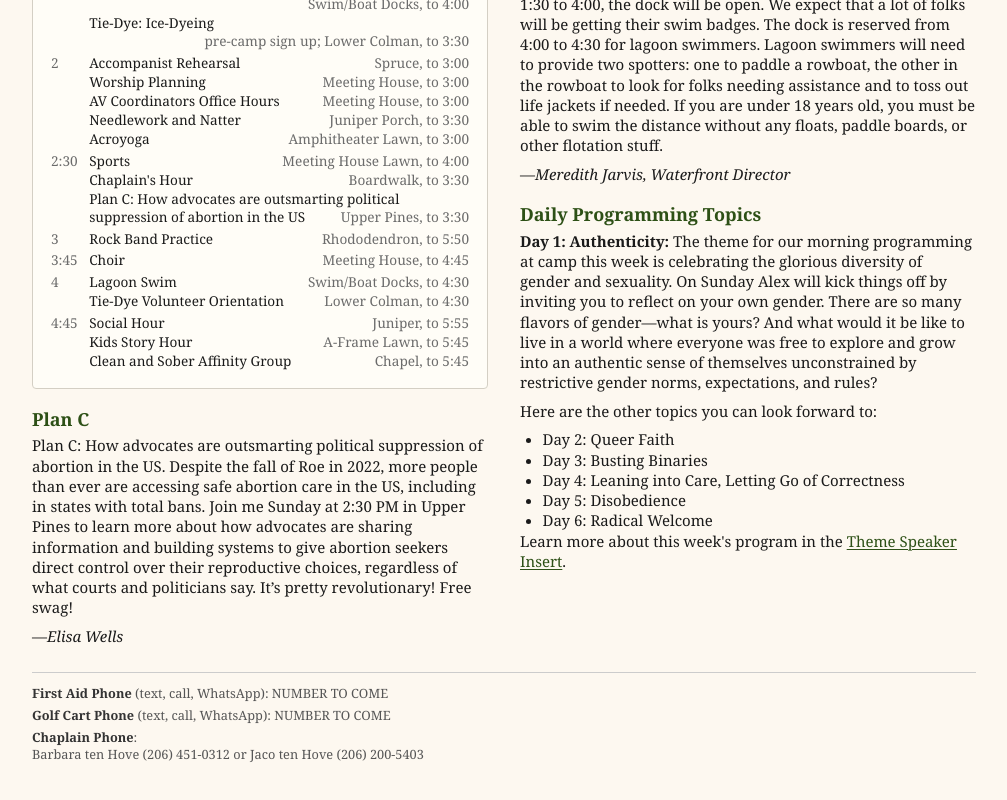
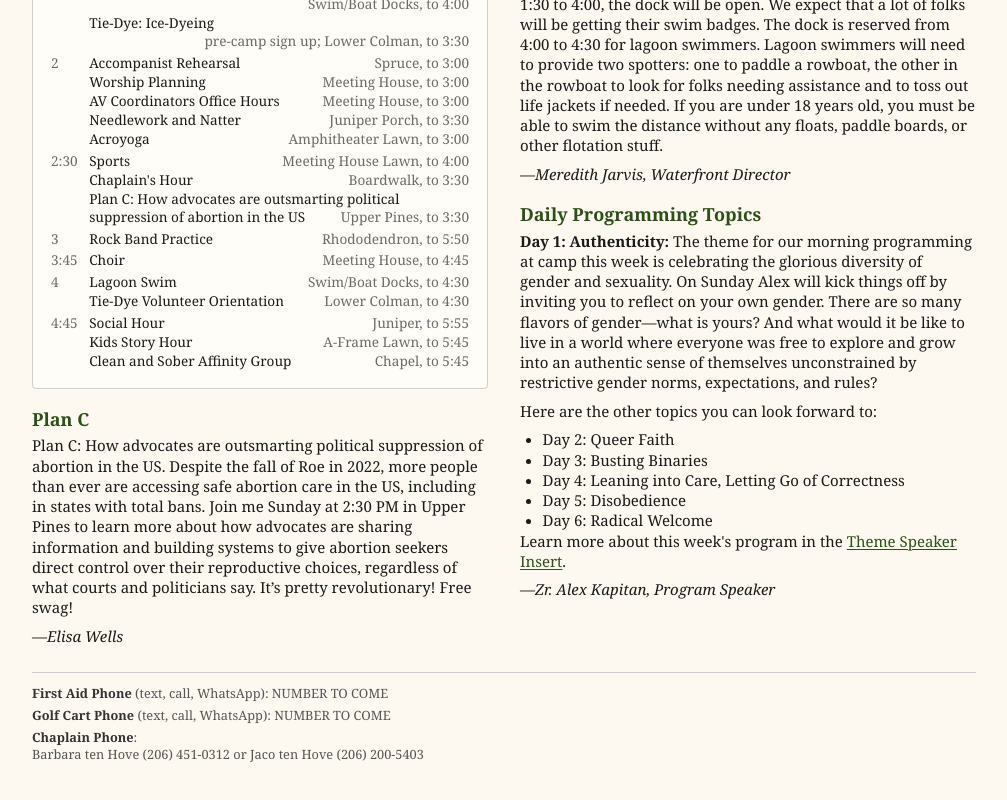
Before and after one commit to bgschiller/eliot-newsletter, an Astro site: page / in a window 1280 px wide. Shown: the part 1629-2429 px from the top of the page, without its empty margins (136-1143 px from the left). Built offline with nearby package versions, Linux system fonts and the light colour scheme; Astro itself is replaced by a stand-in of ours; a web font is replaced by a local one.

Commit message:
Add attribution

```diff
--- a/src/days/2026-07-11.mdx
+++ b/src/days/2026-07-11.mdx
@@ -90,7 +90,7 @@ Revs. Jaco and Barbara ten Hove will serve us as Co-chaplains this year. That me
   swim the distance without any floats, paddle boards, or other flotation stuff.
 </Article>
 
-<Article title="Daily Programming Topics">
+<Article title="Daily Programming Topics" attribution="Zr. Alex Kapitan, Program Speaker">
 
 **Day 1: Authenticity:** The theme for our morning programming at camp this week is celebrating the glorious diversity of gender and sexuality. On Sunday Alex will kick things off by inviting you to reflect on your own gender. There are so many flavors of gender—what is yours? And what would it be like to live in a world where everyone was free to explore and grow into an authentic sense of themselves unconstrained by restrictive gender norms, expectations, and rules?
 
```
